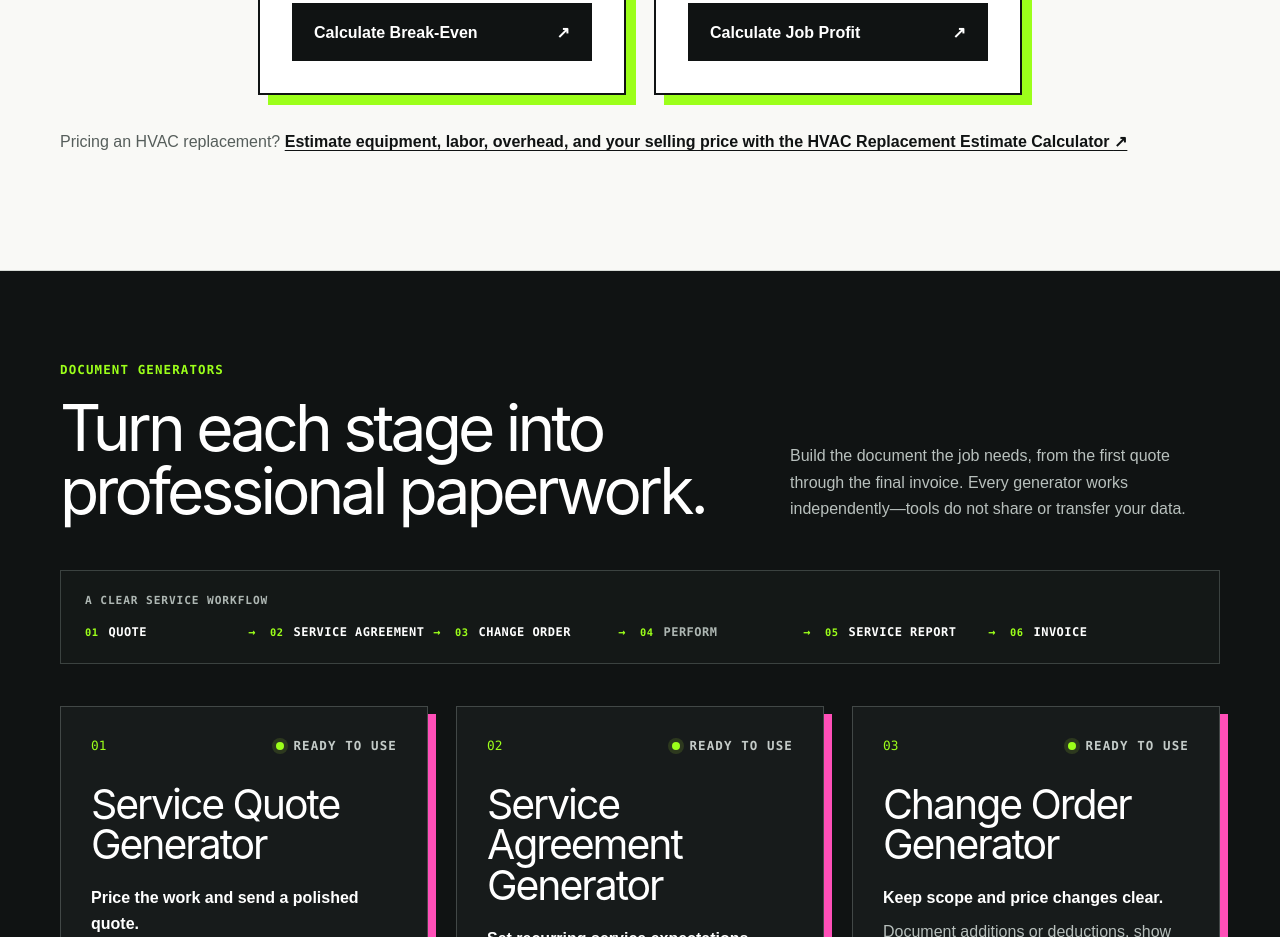
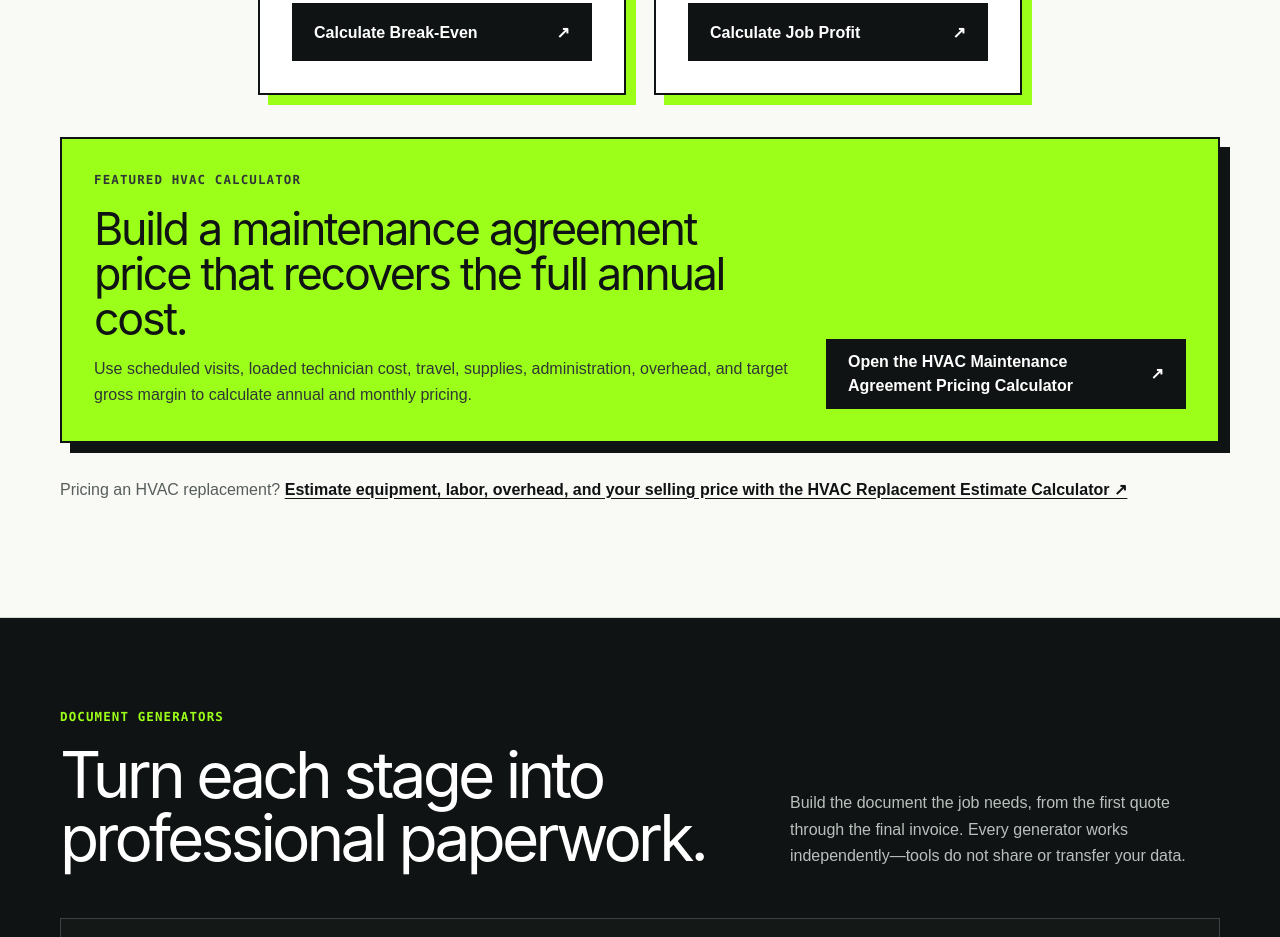
Before and after one commit to jakevans90/jakegenerates, a Next.js app: page / in a window 1280 px wide. Shown: the part 2180-3117 px from the top of the page. Built offline with nearby package versions, Linux system fonts and the light colour scheme; no server answers.

Commit message:
Feature HVAC maintenance calculator on homepage

```diff
--- a/src/app/globals.css
+++ b/src/app/globals.css
@@ -105,6 +105,11 @@ a:focus-visible { outline: 3px solid var(--pink); outline-offset: 4px; }
 .calculator-features li::before { content: "+"; position: absolute; left: 0; color: var(--pink-deep); font-family: var(--font-geist-mono); font-weight: 900; }
 .calculator-button { min-height: 58px; display: inline-flex; align-items: center; justify-content: space-between; gap: 20px; margin-top: auto; padding: 0 20px; border: 2px solid var(--ink); background: var(--ink); color: white; font-weight: 900; transition: background var(--transition), color var(--transition); }
 .calculator-button:hover { background: var(--pink); color: var(--ink); }
+.calculator-featured-link { display: grid; grid-template-columns: minmax(0, 1fr) minmax(260px, 360px); align-items: end; gap: 34px; margin-top: 42px; padding: 32px; border: 2px solid var(--ink); background: var(--green); box-shadow: 10px 10px 0 var(--ink); }
+.calculator-featured-link .kicker { color: #303635; }
+.calculator-featured-link h3 { max-width: 780px; margin: 8px 0 14px; font-family: var(--font-geist-sans); font-size: clamp(1.8rem, 3.5vw, 3rem); line-height: 1; letter-spacing: -.05em; }
+.calculator-featured-link p:last-child { max-width: 760px; margin: 0; color: #303635; line-height: 1.65; }
+.calculator-featured-link .calculator-button { min-height: 70px; text-align: left; }
 .calculator-trade-link { margin: 34px 0 0; color: var(--muted); font-size: 1rem; line-height: 1.6; }
 .calculator-trade-link a { color: var(--ink); font-weight: 800; text-decoration: underline; text-underline-offset: 3px; }
 .calculator-trade-link a:hover { color: var(--pink-deep); }
@@ -226,6 +231,7 @@ a:focus-visible { outline: 3px solid var(--pink); outline-offset: 4px; }
   .calculator-heading h2 { font-size: clamp(1.85rem, 7.5vw, 2.25rem); overflow-wrap: anywhere; }
   .calculator-card { box-shadow: 6px 6px 0 var(--green); }
   .calculator-card { min-height: 0; padding: 27px 22px; }
+  .calculator-featured-link { grid-template-columns: 1fr; align-items: start; padding: 27px 22px; box-shadow: 6px 6px 0 var(--ink); }
   .calculator-meta { align-items: flex-start; flex-direction: column; gap: 14px; margin-bottom: 24px; }
   .calculator-card h3 { font-size: clamp(1.9rem, 9vw, 2.45rem); overflow-wrap: anywhere; }
   .calculator-lead { font-size: 1rem; }
--- a/src/app/page.tsx
+++ b/src/app/page.tsx
@@ -41,6 +41,14 @@ export default function Home() {
           <TrackedToolLink className="calculator-button" href={calculator.url} toolName={calculator.name} toolCategory="calculator">{calculator.cta} <span aria-hidden="true">↗</span><span className="sr-only"> (opens in a new tab)</span></TrackedToolLink>
         </article>)}
       </div>
+      <article className="calculator-featured-link" aria-labelledby="maintenance-calculator-title">
+        <div>
+          <p className="kicker">Featured HVAC calculator</p>
+          <h3 id="maintenance-calculator-title">Build a maintenance agreement price that recovers the full annual cost.</h3>
+          <p>Use scheduled visits, loaded technician cost, travel, supplies, administration, overhead, and target gross margin to calculate annual and monthly pricing.</p>
+        </div>
+        <TrackedToolLink className="calculator-button" href="https://hvac-maintenance.jakegenerates.com/" toolName="HVAC Maintenance Agreement Pricing Calculator" toolCategory="calculator">Open the HVAC Maintenance Agreement Pricing Calculator <span aria-hidden="true">↗</span><span className="sr-only"> (opens in a new tab)</span></TrackedToolLink>
+      </article>
       <p className="calculator-trade-link">Pricing an HVAC replacement? <TrackedToolLink href="https://hvac-replacement.jakegenerates.com/" toolName="HVAC Replacement Estimate Calculator" toolCategory="calculator">Estimate equipment, labor, overhead, and your selling price with the HVAC Replacement Estimate Calculator <span aria-hidden="true">↗</span><span className="sr-only"> (opens in a new tab)</span></TrackedToolLink></p>
     </div></section>
 
--- a/src/data/tools.ts
+++ b/src/data/tools.ts
@@ -36,7 +36,7 @@ export const tools: readonly Tool[] = [
   { id: "break-even-calculator", name: "Break-Even Calculator", category: "calculator", question: "What do I need to break even?", description: "See how many jobs, how much revenue, or how many billable hours you need to cover costs and hit a profit target.", features: ["Per-job break-even", "Billable-hours break-even", "Contribution margin", "Target-profit jobs, hours & revenue", "Local draft recovery"], cta: "Calculate Break-Even", url: "https://break-even.jakegenerates.com/", professions: allProfessions },
   { id: "job-profit-calculator", name: "Job Profit Calculator", category: "calculator", question: "What did the job actually make?", description: "See what a job actually made after labor, parts, subcontractors, travel, processing fees, and overhead.", features: ["Full job cost", "Profit & margin", "Break-even revenue", "Target pricing"], cta: "Calculate Job Profit", url: "https://job-profit.jakegenerates.com/", professions: allProfessions },
   { id: "hvac-service-call-price-calculator", name: "HVAC Service Call Price Calculator", category: "calculator", question: "What should this service call cost?", description: "Price an HVAC service call with labor, travel, minimum charges, after-hours premiums, materials, parts, and tax.", features: ["Labor & travel", "Minimum charges", "After-hours premiums", "Materials, parts & tax"], cta: "Price an HVAC Service Call", url: "https://hvac-service-call.jakegenerates.com/", professions: ["hvac"], professionSpecific: "hvac" },
-  { id: "hvac-maintenance-agreement-price-calculator", name: "HVAC Maintenance Agreement Price Calculator", category: "calculator", question: "What should this maintenance agreement cost?", description: "Price recurring HVAC maintenance agreements using visits, labor, travel, materials, parts allowances, overhead, and target margin.", features: ["Visits & labor", "Travel & routine materials", "Annual parts allowance", "Fixed or percentage overhead", "Margin or markup pricing"], cta: "Price an HVAC Maintenance Agreement", url: "https://hvac-maintenance.jakegenerates.com/", professions: ["hvac"], professionSpecific: "hvac" },
+  { id: "hvac-maintenance-agreement-price-calculator", name: "HVAC Maintenance Agreement Pricing Calculator", category: "calculator", question: "What should this maintenance agreement cost?", description: "Price recurring HVAC maintenance agreements using visits, labor, travel, materials, parts allowances, overhead, and target margin.", features: ["Visits & labor", "Travel & routine materials", "Annual parts allowance", "Fixed or percentage overhead", "Margin or markup pricing"], cta: "Price an HVAC Maintenance Agreement", url: "https://hvac-maintenance.jakegenerates.com/", professions: ["hvac"], professionSpecific: "hvac" },
   { id: "hvac-replacement-estimate-calculator", name: "HVAC Replacement Estimate Calculator", category: "calculator", question: "What should I charge for this replacement?", description: "Estimate HVAC replacement cost, recommended selling price, profit, and margin from equipment, labor, materials, subcontractors, overhead, and other job costs.", features: ["Equipment & accessories", "Primary & helper labor", "Removal, permits & logistics", "Fixed or percentage overhead", "Margin, markup & quote comparison"], cta: "Estimate an HVAC Replacement", url: "https://hvac-replacement.jakegenerates.com/", professions: ["hvac"], professionSpecific: "hvac" },
   { id: "service-quote-generator", name: "Service Quote Generator", category: "generator", value: "Price the work and send a polished quote.", description: "Build itemized service quotes with your branding, clear totals, and a professional PDF ready to share.", features: ["Parts & labor", "Pricing & tax", "Branded PDF"], cta: "Create a Quote", url: "https://service-quotes.jakegenerates.com/", professions: allProfessions },
   { id: "service-agreement-generator", name: "Service Agreement Generator", category: "generator", value: "Set recurring service expectations clearly.", description: "Create a clear, professional recurring-service agreement for maintenance and support work.", features: ["Coverage & exclusions", "Flexible service pricing", "Renewal & termination terms", "Branded PDF"], cta: "Create a Service Agreement", url: "https://service-agreements.jakegenerates.com/", professions: allProfessions },
```
